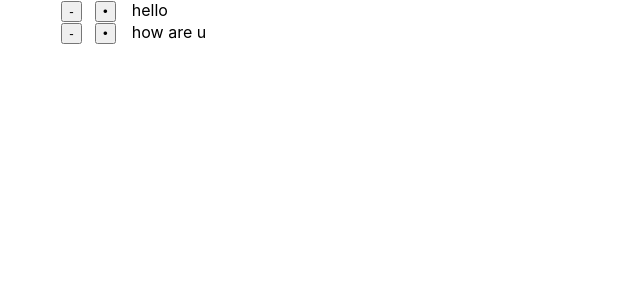
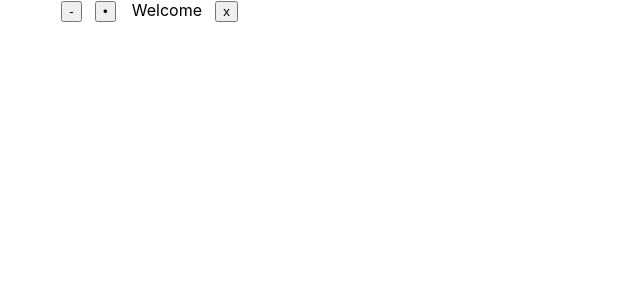
Before and after one commit to onecseven/wf-clone, a React (Create React App) app: page / in a window 1280 px wide. Shown: the top 300 px of the page, without its empty margins (0-640 px from the left). Built offline with nearby package versions, Linux system fonts and the light colour scheme.

Commit message:
all  logic working

```diff
--- a/src/App.js
+++ b/src/App.js
@@ -8,11 +8,10 @@ import list from "./components/listicle.js"
 class App extends Component {
   constructor() {
     super()
-    this.temp = new list()
-    this.temp.enter("hello")
-    this.temp.enter("how are u")
+    this.mainList = new list()
+    this.mainList.enter("Welcome")
     this.state = {
-      array: this.temp.store,
+      array: this.mainList.store,
       backButton: false
     }
     this.keypress = this.keypress.bind(this)
@@ -20,19 +19,23 @@ class App extends Component {
     this.handleChange = this.handleChange.bind(this)
     this.maximize = this.maximize.bind(this)
     this.back = this.back.bind(this)
+    this.del = this.del.bind(this)
   }
   maximize(obj) {
-    console.log('Maximize: ', obj)
     this.setState({
       array: [obj],
       backButton: true,
       lastKeypress: null
     })
   }
+  del(obj){
+    this.mainList.delete(obj)
+    this.forceUpdate()
+  }
 
   back() {
     this.setState({
-      array: this.temp.store,
+      array: this.mainList.store,
       backButton: false
     })
   }
@@ -48,13 +51,13 @@ class App extends Component {
   keypress(event, obj = null) {
     if (event.key === "Enter") {
       event.preventDefault()
-      this.temp.enter(`New item`, obj)
+      this.mainList.enter(`New item`, obj)
     } else if (event.key === "Shift") {
       event.preventDefault()
-      this.temp.tab(obj)
+      this.mainList.tab(obj)
     } else if (event.key === "Alt") {
       event.preventDefault()
-      this.temp.untab(obj)
+      this.mainList.untab(obj)
     }
     this.forceUpdate()
   }
@@ -65,10 +68,11 @@ class App extends Component {
         (<button onClick={this.back}> {"<-"} </button>)
         :
         null}
-        {this.state.array.map((el, index) => {
+        {this.state.array.length > 0 ? this.state.array.map((el, index) => {
           return (
             <Item
               key={index}
+              delet={this.del}
               change={this.handleChange}
               keypress={this.keypress}
               maximize={this.maximize}
@@ -78,7 +82,12 @@ class App extends Component {
               children={el.children}
             />
           )
-        })}
+        }) :
+        (<button onClick={(e) => {
+          this.mainList.enter(`New List`)
+          this.forceUpdate()
+        }}>+</button>)
+        }
       </div>
     )
   }
--- /dev/null
+++ b/src/components/Del.js
@@ -0,0 +1,15 @@
+import React, { Component } from 'react';
+
+const Del = ({obj, delet}) => {
+  return (
+    <button
+    onClick={e => {
+      delet(obj)
+    }}
+  >
+  x
+  </button>
+  )
+};
+
+export default Del;
--- a/src/components/Item.js
+++ b/src/components/Item.js
@@ -1,8 +1,10 @@
 import React, { Component } from "react"
 import Min from "./Min"
 import Max from "./Max"
+import Del from "./Del"
 
-const Item = ({ text, keypress, children, obj, change, showChildren, maximize }) => {
+
+const Item = ({ text, keypress, children, obj, change, showChildren, maximize, delet }) => {
   return (
     <div>
       <div
@@ -21,12 +23,14 @@ const Item = ({ text, keypress, children, obj, change, showChildren, maximize })
         >
           {text}
         </span>
+      <Del obj={obj} delet={delet}/>
       </div>
       <div>
       {children && obj.showChildren
         ? children.map((el, index) => (
             <Item
               key={index}
+              delet={delet}
               change={change}
               showChildren={showChildren}
               obj={el}
--- a/src/components/listicle.js
+++ b/src/components/listicle.js
@@ -95,7 +95,6 @@ export default class list{
       let temp = item
       this.delete(item)
       origin[index-1].addChild(temp.value, temp.children)
-      console.log('we got here')
     }
   }
   untab(item){
```
